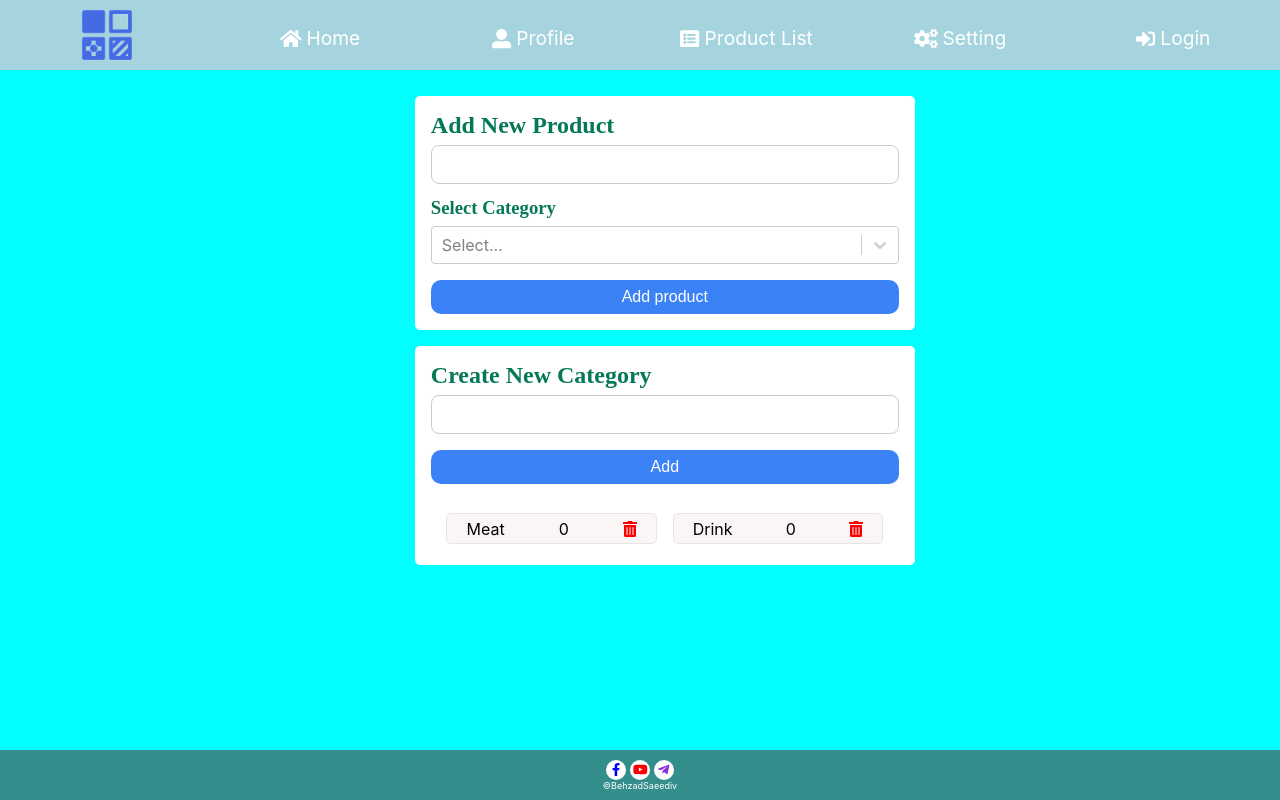
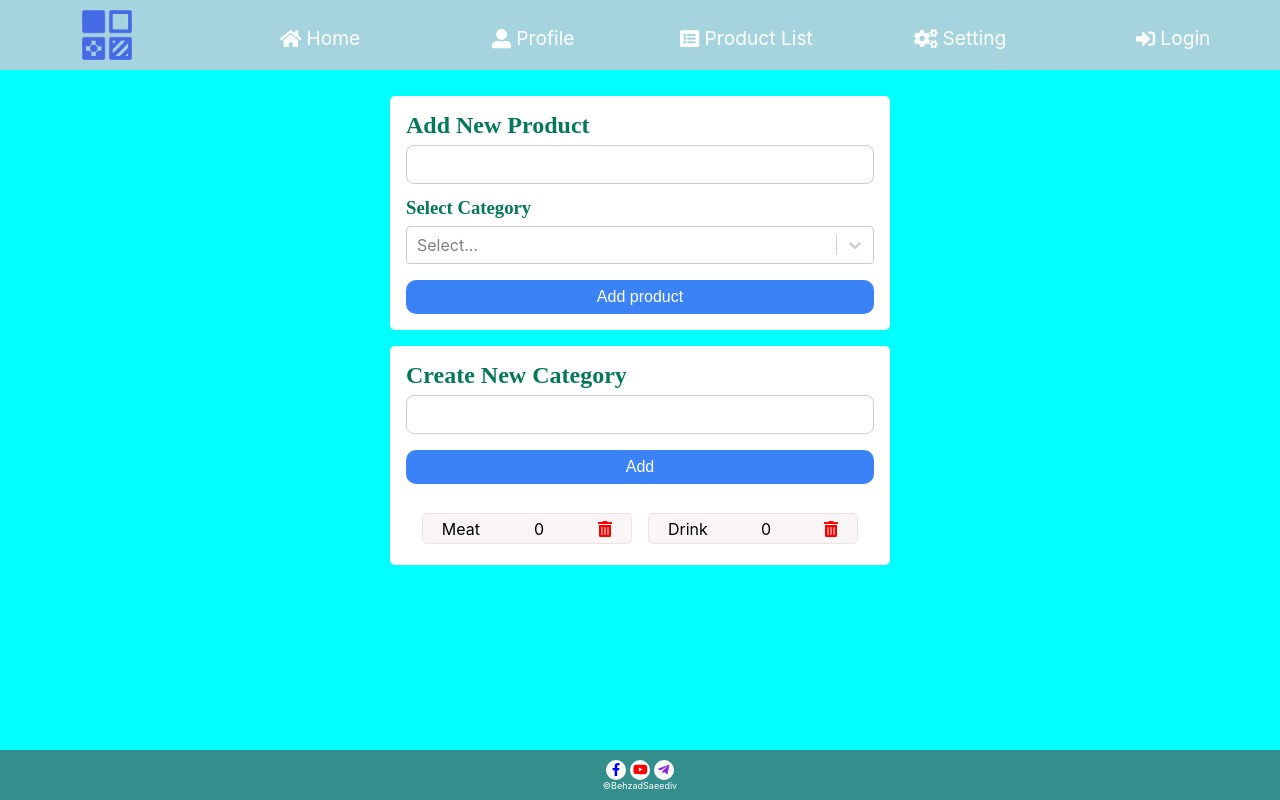
Before and after one commit to behzadiv/Category-App, a React (Create React App) app: page / in a window 1280 px wide. Built offline with nearby package versions, Linux system fonts and the light colour scheme.

Commit message:
fix block padding to show content in center

```diff
--- a/src/App.css
+++ b/src/App.css
@@ -95,6 +95,9 @@ body {
 }
 
 @media only screen and (min-width: 600px) {
+  .block{
+    padding: 0;
+  }
   .form-container section {
     max-width: 500px;
   }
```
